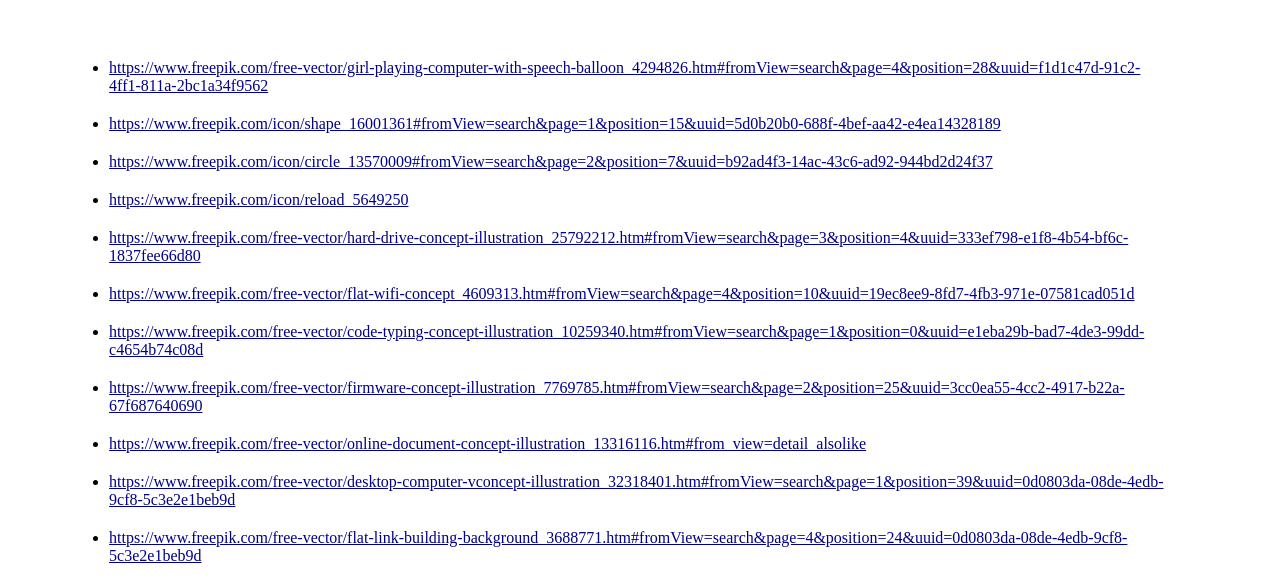
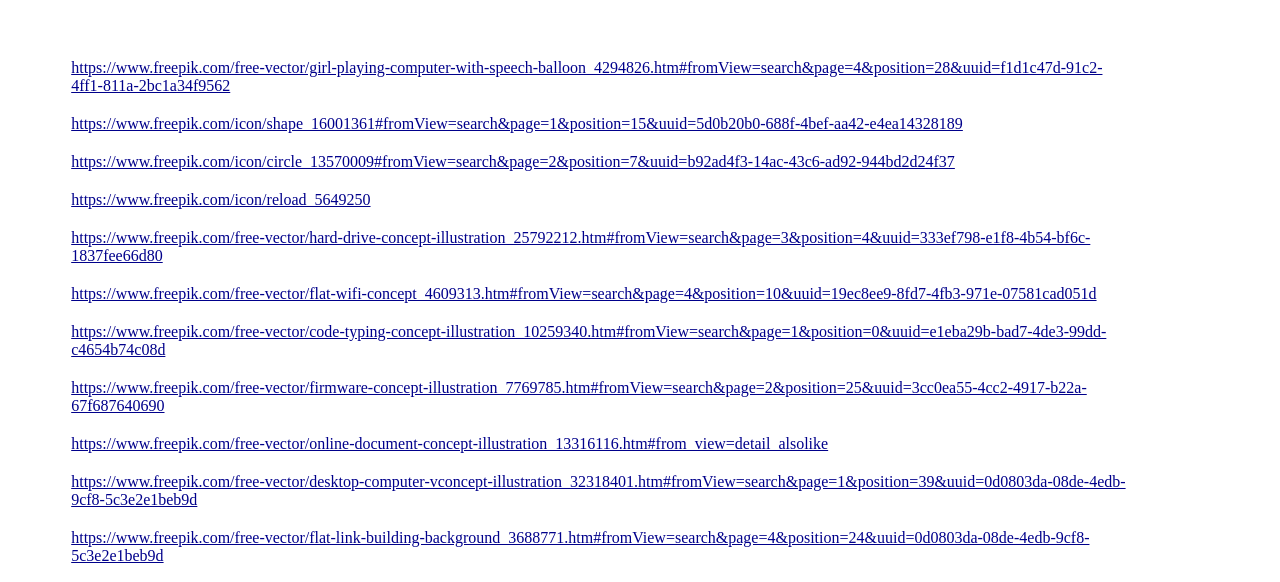
Before and after one commit to teacher-informatics/world_informatics, a website: page information.html in a window 1280 px wide. Shown: the part 199-781 px from the top of the page. Drawn offline with Linux system fonts and the light colour scheme.

Commit message:
Change styles for block list_info and elements inside this block

```diff
--- a/css/style.css
+++ b/css/style.css
@@ -1015,24 +1015,32 @@
     min-width: 50%;
     display:flex;
     flex-direction: column;
-    height:1200px;
+    height:auto;
 }
 
 
 .list_elements{
     width:84%;
-    height:1000px;
-    padding-left:8%;
+    height:auto;
     margin-top:10px;
+    padding-left:5%;
 }
 
 .list_elements>li{
     margin-top:20px;
     margin-bottom:20px;
+    width: 100%;
+    height: auto;
+    display: block;
+    word-break: break-word;
 }
+
 
 .list_elements a{
     color:darkblue;
+    width: 100%;
+    word-break: normal;
+    word-break: break-word;
 }
 
 .list_elements a:visited{
```
